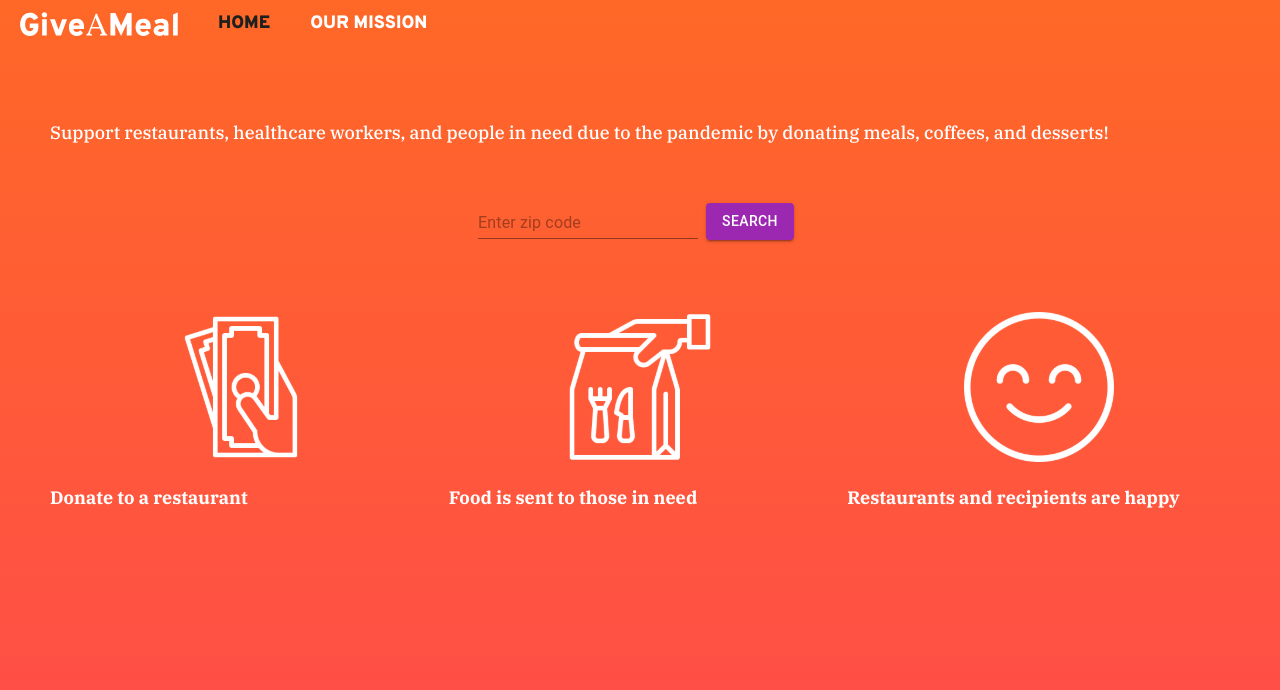
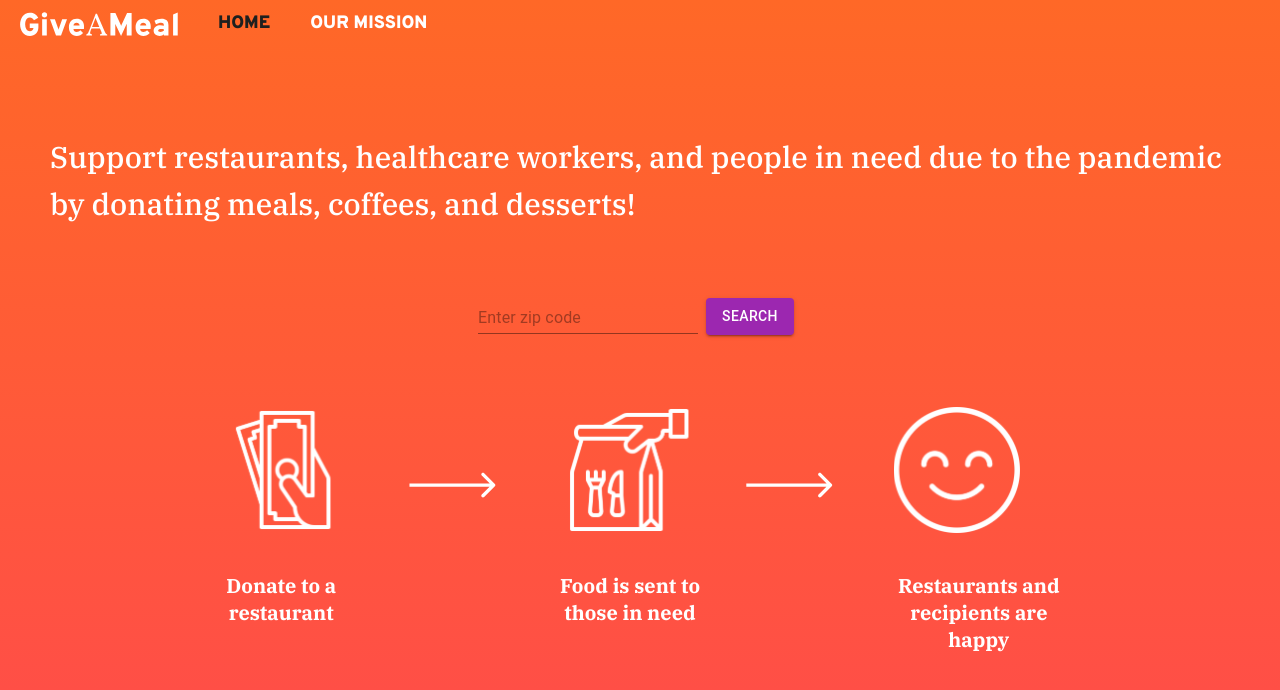
Before and after one commit to iambcho/gam_frontend, a React (Create React App) app: page / in a window 1280 px wide. Shown: the top 690 px of the page. Built offline with nearby package versions, Linux system fonts and the light colour scheme.

Commit message:
cleaning up formatting on home page

```diff
--- a/src/App.css
+++ b/src/App.css
@@ -219,6 +219,14 @@ p {
   font-size: 18px;
 }
 
+.home-font {
+  text-align: left;
+  font-family: 'IBM Plex Serif';
+  font-weight: 'Medium';
+  font-size: 30px;
+  line-height: 47px;
+}
+
 .address {
   text-align: left;
   font-family: 'IBM Plex Serif';
--- a/src/components/view/HomePageView.js
+++ b/src/components/view/HomePageView.js
@@ -21,8 +21,8 @@ const HomePageView = () => {
       fontFamily: 'Overpass',
       fontWeight: '600'
     },
-    homeText: {
-      textAlign: 'center'
+    homeSubtitles: {
+      textAlign: 'center',
     },
     gridItem: {
       textAlign: 'center',
@@ -79,7 +79,7 @@ const HomePageView = () => {
       <br />
       <Grid container className='content-grid' spacing={2}>
         <Grid item xs={12}>
-          <p>Support restaurants, healthcare workers, and people in need due to the pandemic by donating meals, coffees, and desserts!</p>
+          <p className='home-font'>Support restaurants, healthcare workers, and people in need due to the pandemic by donating meals, coffees, and desserts!</p>
         </Grid>
       </Grid>
 
@@ -92,18 +92,21 @@ const HomePageView = () => {
         </Grid>
       </Grid>
 
-      <Grid container className='content-grid' spacing={2}>
-        <Grid className={styles.gridItem} item xs={4} s={6}>
-          <img src="money-icon-white.svg" />
-          <p className={styles.homeText}><b>Donate to a restaurant</b></p>
+      <Grid container className='content-grid' spacing={2} >
+        <Grid item xs={6}>
+          <img style={{position:'relative', left:'170px', width:'800px'}} src='diagram.svg'></img>
         </Grid>
-        <Grid className="styles.gridItem" item xs={4} s={6}>
-          <img src="take-out-icon-white.svg" />
-          <p className={styles.homeText}><b>Food is sent to those in need</b></p>
+      </Grid>
+
+      <Grid container className='content-grid' justify='space-evenly' spacing={2} style={{position:'relative', left: '-10px', bottom:'20px'}}>
+        <Grid className={styles.gridItem} item xs={2} s={10}>
+          <p className={styles.homeSubtitles} style={{fontSize: '20px', textAlign:'center'} }><b>Donate to a restaurant</b></p>
         </Grid>
-        <Grid className="styles.gridItem" item xs={4} s={6}>
-          <img src="happy-icon-white.svg" />
-          <p className={styles.homeText}><b>Restaurants and recipients are happy</b></p>
+        <Grid className="styles.gridItem" item xs={2} s={10}>
+          <p className={styles.homeSubtitles} style={{fontSize: '20px', textAlign:'center'}}><b>Food is sent to those in need</b></p>
+        </Grid>
+        <Grid className="styles.gridItem" item xs={2} s={10}>
+          <p className={styles.homeSubtitles} style={{fontSize: '20px', textAlign:'center'}}><b>Restaurants and recipients are happy</b></p>
         </Grid>
       </Grid>
     </div>
```
Also changed, not shown: public/diagram.svg (added).
